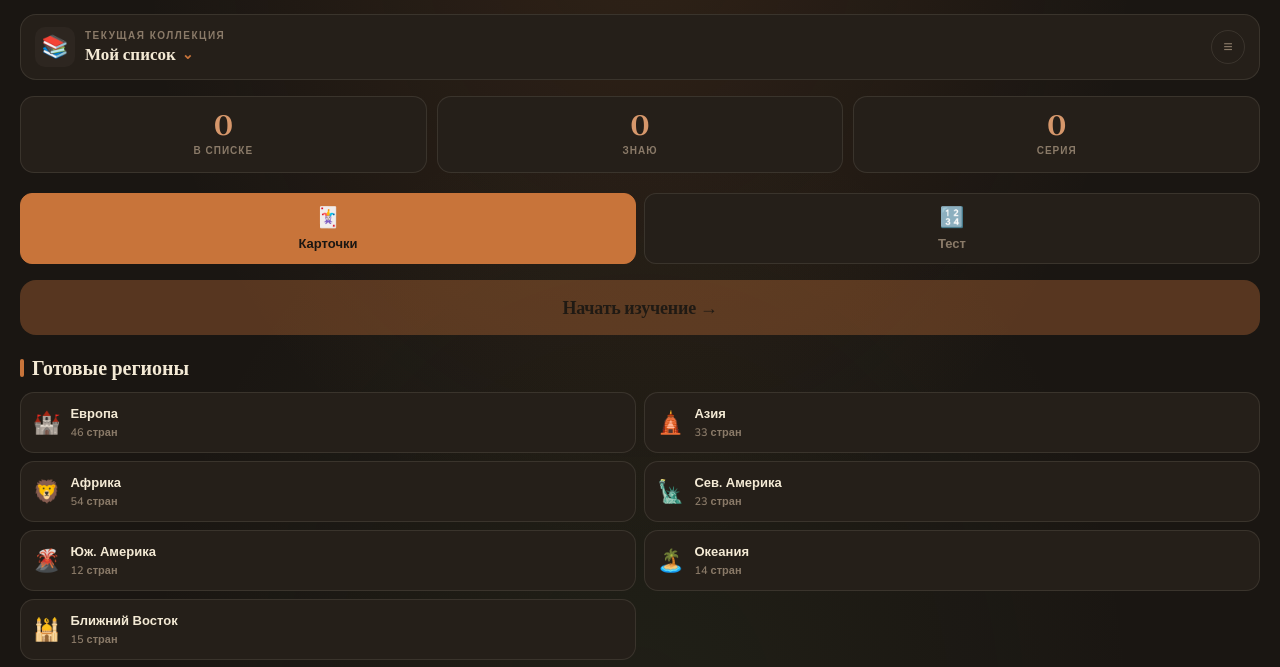
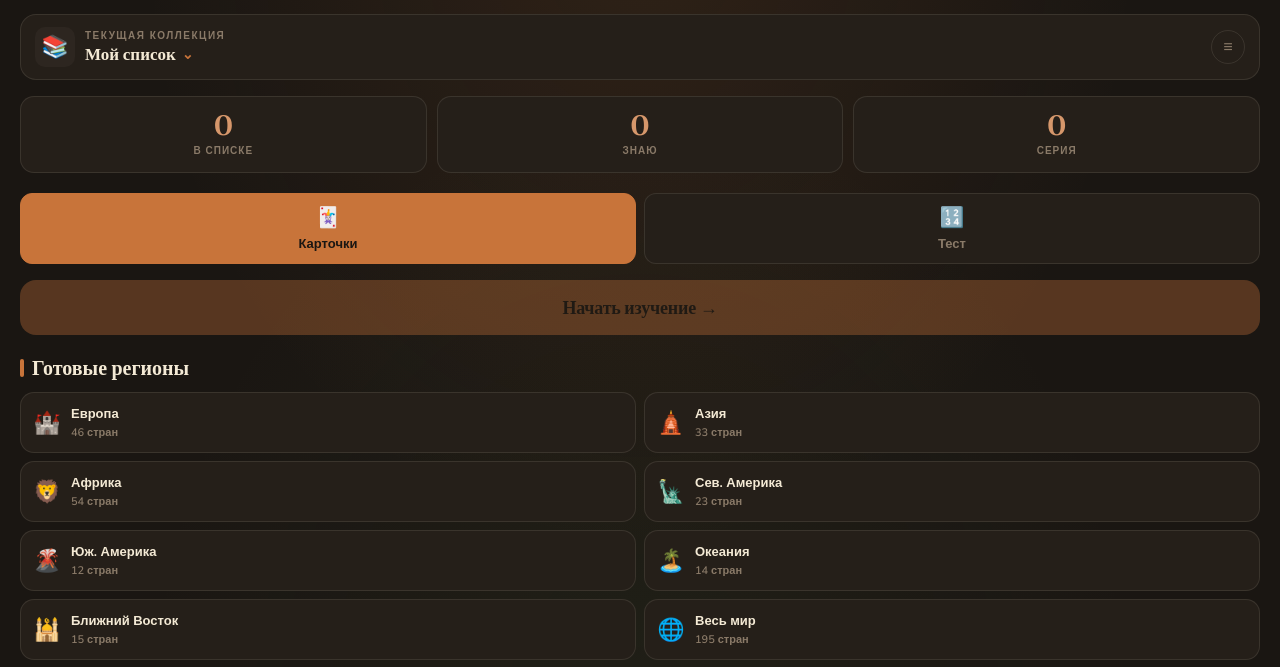
Before and after one commit to cakemaster55/country-learn, a plain HTML site: page index.html in a window 1280 px wide. Shown: the part 75-742 px from the top of the page. Drawn offline with nearby package versions, Linux system fonts and the light colour scheme.

Commit message:
Update index.html

```diff
--- a/index.html
+++ b/index.html
@@ -153,7 +153,7 @@ body {
 .region-grid { display:grid; grid-template-columns:repeat(2,1fr); gap:8px; margin-bottom:20px; }
 .region-chip { background:var(--bg-elev); border:1px solid var(--line); border-radius:14px; padding:12px 12px; cursor:pointer; text-align:left; color:var(--paper); font-family:'Nunito',sans-serif; transition:all 0.2s; display:flex; align-items:center; gap:10px; }
 .region-chip:active { transform:scale(0.97); border-color:var(--accent); background:var(--bg-card); }
-.region-chip-icon { font-size:22px; flex-shrink:0; }
+.region-chip-icon { font-size:22px; flex-shrink:0; width:28px; text-align:center; }
 .region-chip-name { font-size:13px; font-weight:700; }
 .region-chip-count { font-size:11px; color:var(--muted); margin-top:2px; font-weight:600; }
 
@@ -1063,11 +1063,12 @@ function renderRegions() {
       <span><div class="region-chip-name">${r.name}</div><div class="region-chip-count">${sub}</div></span>
     </button>`;
   });
-  // Кнопка "Весь мир" на всю ширину последней
+  // 7 регионов + Весь мир = 8 чипов, делится на 2 ровно
+  // Кнопка "Весь мир"
   const worldCnt = COUNTRIES.filter(c => !isBlocked(c.n)).length;
   const worldBlocked = COUNTRIES.length - worldCnt;
   const worldSub = worldBlocked ? `${worldCnt} стран (${worldBlocked} скрыто)` : `${worldCnt} стран`;
-  chips.push(`<button class="region-chip" data-rid="world" style="grid-column:1/-1">
+  chips.push(`<button class="region-chip" data-rid="world">
     <span class="region-chip-icon">🌐</span>
     <span><div class="region-chip-name">Весь мир</div><div class="region-chip-count">${worldSub}</div></span>
   </button>`);
```
